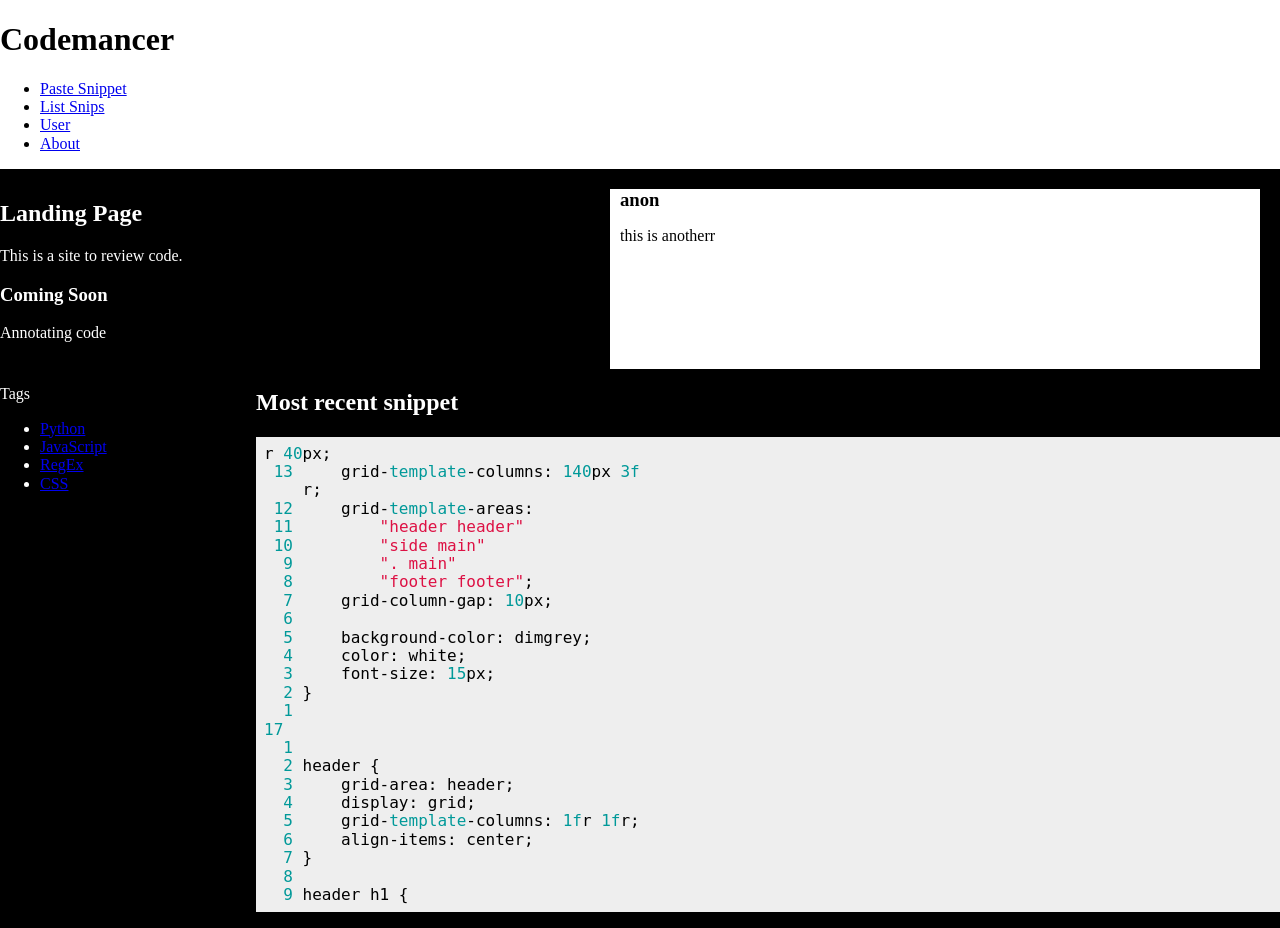
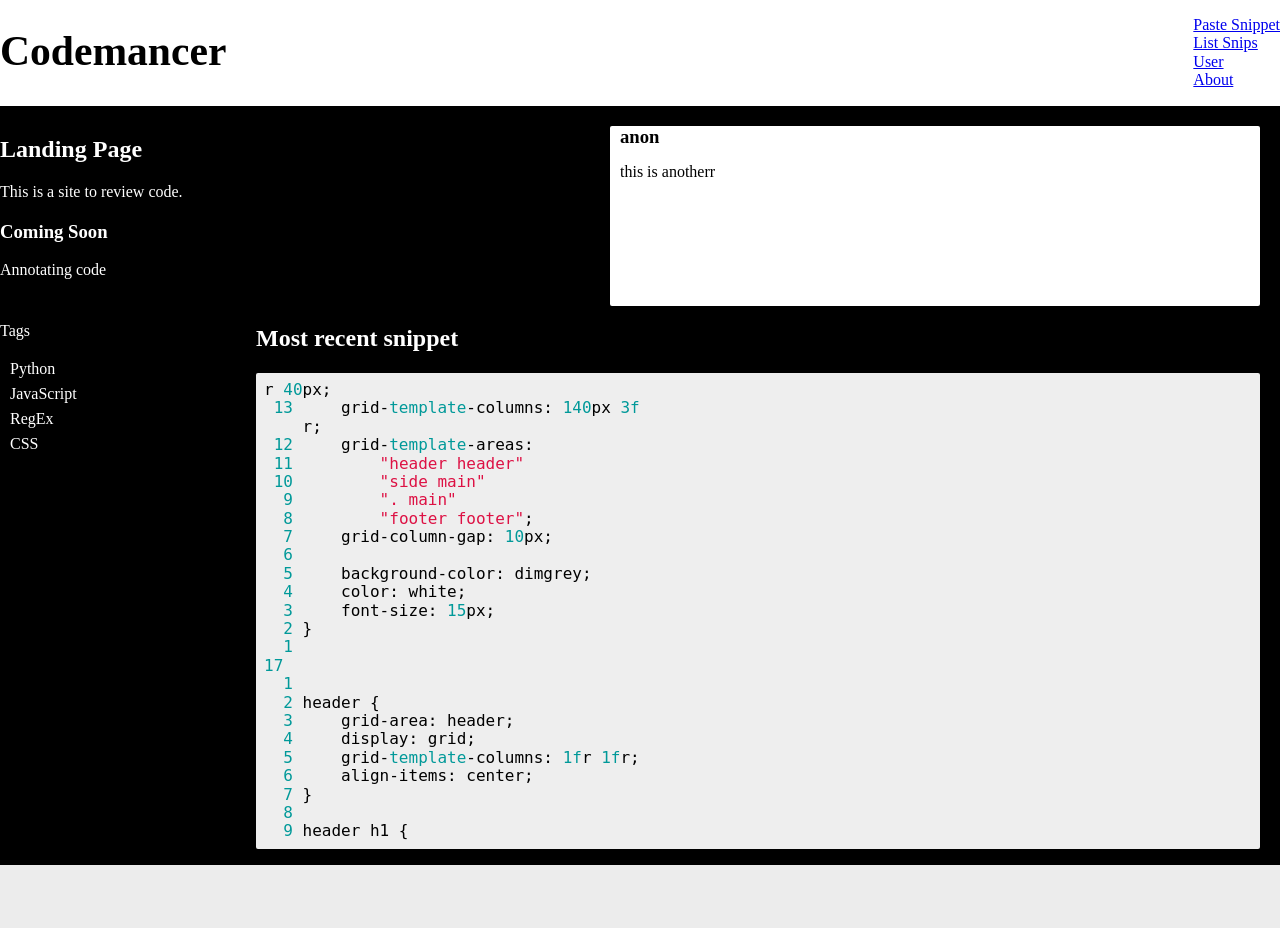
Before and after one commit to chrisrhayden/codemancer, a Django app: page / in a window 1280 px wide. After the commit the page ends 865 px from the top, so only its background shows below. Run offline with Django 3.2, Linux system fonts and the light colour scheme; data comes from the database, SQL or seed files in the repository; some libraries are stand-ins or nearby versions.

Commit message:
worked on layout

```diff
--- a/pages/static/pages/css/style.css
+++ b/pages/static/pages/css/style.css
@@ -6,7 +6,7 @@ body {
     grid-template-columns: 1fr 2fr 2fr;
     grid-template-rows: auto auto 2fr;
     grid-template-areas:
-        "header header header"
+        "header header nav"
         "main main main"
         "tags snip snip"
 }
@@ -16,13 +16,40 @@ header {
     background-color: white;
     color: black;
 
+    font-size: 1.3em;
+
     grid-area: header;
+    display: flex;
+    flex-direction: row;
+    justify-content: space-between;
 }
 
-.sid-tags {
+header li {
+    margin: 0 10px 0 0;
+    list-style: none;
+    text-align: right;
+}
+
+.header-nav {
+    background-color: white;
+    grid-area: nav;
+    justify-items: end;
+}
+
+.side-tags {
     grid-area: tags;
 }
 
+.side-tags ul {
+    padding: 0 0 0 10px;
+    list-style: none;
+
+    line-height: 25px;
+}
+.side-tags a {
+    color: white;
+    text-decoration: none;
+}
 
 .main {
     grid-area: main;
@@ -41,6 +68,7 @@ header {
 
     width: 50%;
     height: 180px;
+    border-radius: 2px;
 
     margin: 20px 20px 0 0;
 
@@ -57,4 +85,9 @@ header {
 
 .code-snip {
     grid-area: snip;
+
+    margin: 0 20px 0 0;
 }
+.code-snip code {
+    border-radius: 2px;
+}
--- a/pages/templates/base.html
+++ b/pages/templates/base.html
@@ -18,13 +18,16 @@
 <body>
   <header>
     <h1>Codemancer</h1>
-    <ul class='header-nav'>
+  </header>
+  <nav class='header-nav'>
+    <ul>
       <li><a href='http://127.0.0.1:8000/pasting/'>Paste Snippet</a></li>
       <li><a href='http://127.0.0.1:8000/list_snips/'>List Snips</a></li>
       <li><a href='#'>User</a></li>
       <li><a href='#'>About</a></li>
     </ul>
-  </header>
+  </nav>
+
   <div class='side-tags'>
     <p>Tags</p>
     <ul>
--- a/pages/views.py
+++ b/pages/views.py
@@ -12,11 +12,13 @@ def landing_page(request):
     latest = Snippet.objects.latest('created')
     comment = Comment.objects.filter(snippet=latest).latest('created')
     lang = Language.objects.all()
+    tags = Language.objects.all()
 
     context = {
             'latest': latest,
             'lang': lang,
-            'comment': comment
+            'comment': comment,
+            'tags': tags
     }
     return render(request, 'landing_page.html', context)
 
```
